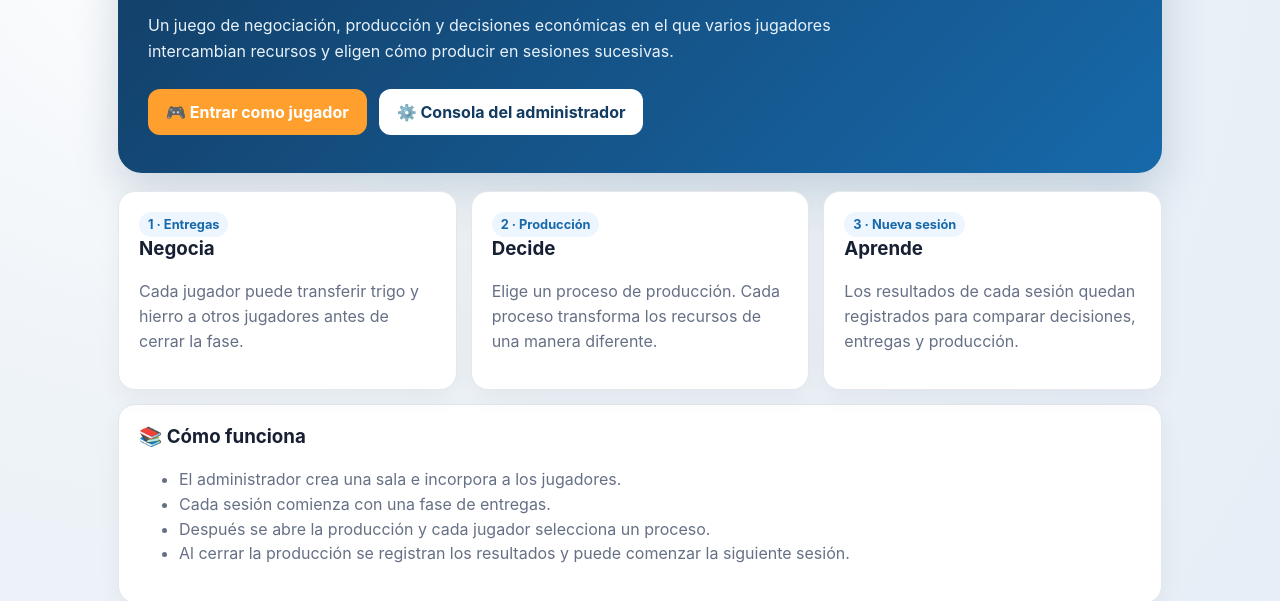
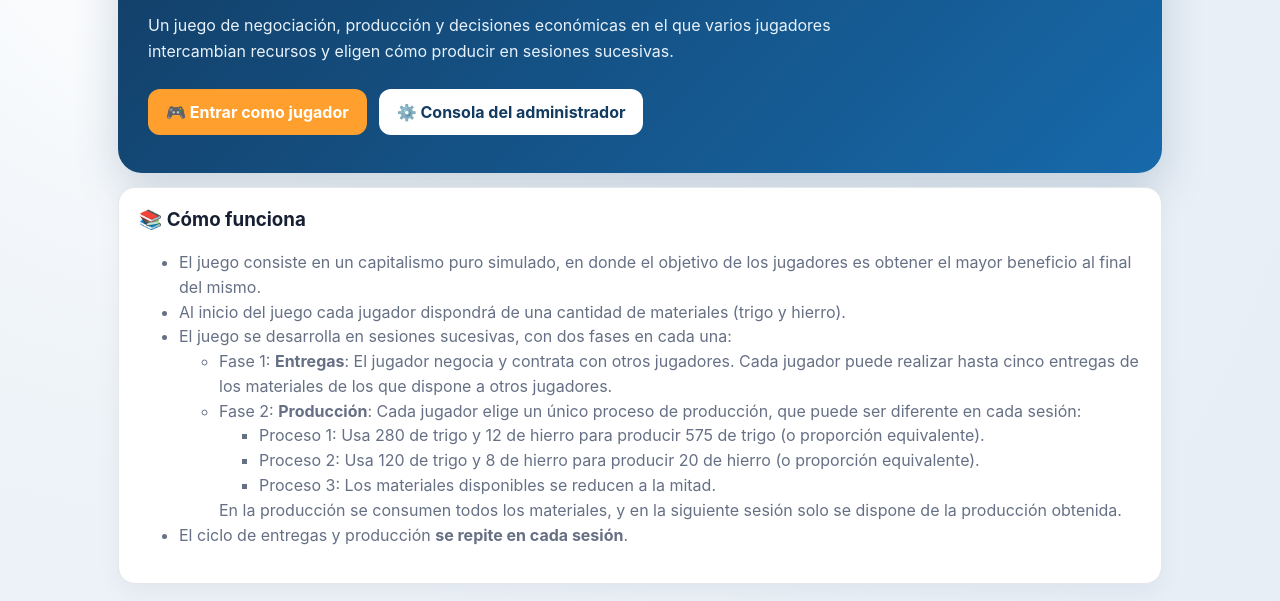
Before and after one commit to mmuinosp-hub/oikos, a website: page public/index.html in a window 1280 px wide. Shown: the part 224-825 px from the top of the page. Drawn offline with Linux system fonts and the light colour scheme.

Commit message:
Add files via upload

```diff
--- a/public/index.html
+++ b/public/index.html
@@ -16,16 +16,28 @@ main{max-width:1080px;margin:auto;padding:34px 18px 70px}.hero{padding:38px 30px
 <p>Un juego de negociación, producción y decisiones económicas en el que varios jugadores intercambian recursos y eligen cómo producir en sesiones sucesivas.</p>
 <div class="actions"><a class="btn alt" href="/player.html">🎮 Entrar como jugador</a><a class="btn" href="/admin.html">⚙️ Consola del administrador</a></div>
 </section>
-<section class="grid">
-<article class="card"><span class="tag">1 · Entregas</span><h3>Negocia</h3><p>Cada jugador puede transferir trigo y hierro a otros jugadores antes de cerrar la fase.</p></article>
-<article class="card"><span class="tag">2 · Producción</span><h3>Decide</h3><p>Elige un proceso de producción. Cada proceso transforma los recursos de una manera diferente.</p></article>
-<article class="card"><span class="tag">3 · Nueva sesión</span><h3>Aprende</h3><p>Los resultados de cada sesión quedan registrados para comparar decisiones, entregas y producción.</p></article>
+
+<section class="card wide"><h3>📚 Cómo funciona</h3>
+<ul>
+<li>El juego consiste en un capitalismo puro simulado, en donde el objetivo de los jugadores es obtener el mayor beneficio al final del mismo.
+<li>Al inicio del juego cada jugador dispondrá de una cantidad de materiales (trigo y hierro).
+<li>El juego se desarrolla en sesiones sucesivas, con dos fases en cada una:
+<ul>
+<li>Fase 1: <b>Entregas</b>: El jugador negocia y contrata con otros jugadores. Cada jugador puede realizar hasta cinco entregas de los materiales de los que dispone a otros jugadores.
+<li>Fase 2: <b>Producción</b>: Cada jugador elige un único proceso de producción, que puede ser diferente en cada sesión:
+<ul>
+<li>Proceso 1: Usa 280 de trigo y 12 de hierro para producir 575 de trigo (o proporción equivalente).
+<li>Proceso 2: Usa 120 de trigo y 8 de hierro para producir 20 de hierro (o proporción equivalente).
+<li>Proceso 3: Los materiales disponibles se reducen a la mitad.
+</ul>
+En la producción se consumen todos los materiales, y en la siguiente sesión solo se dispone de la producción obtenida.
+</ul>
+<li>El ciclo de entregas y producción <b>se repite en cada sesión</b>.
 </section>
-<section class="card wide"><h3>📚 Cómo funciona</h3><ul><li>El administrador crea una sala e incorpora a los jugadores.</li><li>Cada sesión comienza con una fase de entregas.</li><li>Después se abre la producción y cada jugador selecciona un proceso.</li><li>Al cerrar la producción se registran los resultados y puede comenzar la siguiente sesión.</li></ul></section>
+
 <div class="footer">
-
 <p align ="Justify">
-OIKOS es un experimento para contrastar la teoría económica y también una herramienta didáctica. Puede utilizarse libremente, sin necesidad de registrarse o de participar en la investigación; pero agradeceríamos mucho que nos permitieran analizar los resultados y lo señalaríamos en las publicaciones que se deriven si así lo desean. El juego se inspiró en Alfons Barceló, «Juegos de simulación con modelos económicos reproductivos», <i>El Trimestre Económico</i>, Vol. 56, Nº 223(3) (1989), y los primeros resultados de la investigación se presentaron en las <i>X Jornadas de Análisis Input-Output</i> (2024). Para más información, pueden contactarnos en <a href="mailto:mmuinosp@ucm.es">mmuinosp@ucm.es</a> .
+OIKOS es un experimento para contrastar la teoría económica y también una herramienta didáctica. Puede utilizarse libremente, sin necesidad de registrarse o de participar en la investigación; pero agradeceríamos mucho que nos permitieran analizar los resultados y lo señalaríamos en las publicaciones que se deriven si así lo desean. El juego se inspiró en Alfons Barceló, «Juegos de simulación con modelos económicos reproductivos», <i>El Trimestre Económico</i>, Vol. 56, Nº 223(3) (1989), y los primeros resultados de la investigación se presentaron en las <i>X Jornadas de Análisis Input-Output</i> (2024) y en la <i>32nd International Input-Output Association Conference</i> (2026). Para más información, pueden contactarnos en <a href="mailto:mmuinosp@ucm.es">mmuinosp@ucm.es</a> .
 </p>
 
 OIKOS, con las cosas de comer no se juega © 2025, 2026 Manuel Muiños, <a href="https://creativecommons.org/licenses/by-nc-nd/4.0/" target="_blank">Creative Commons BY-NC-ND 4.0
```
